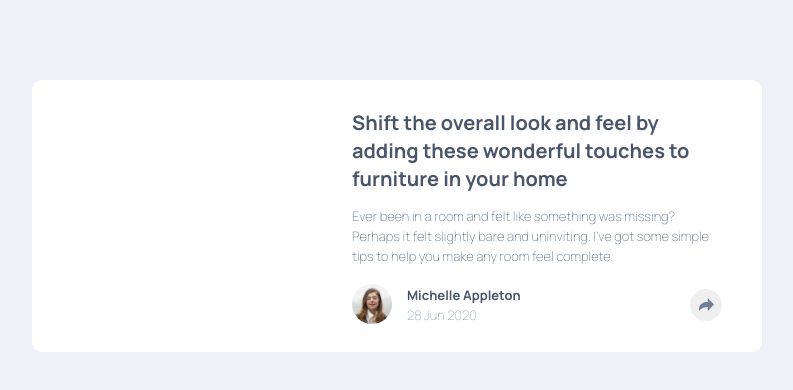
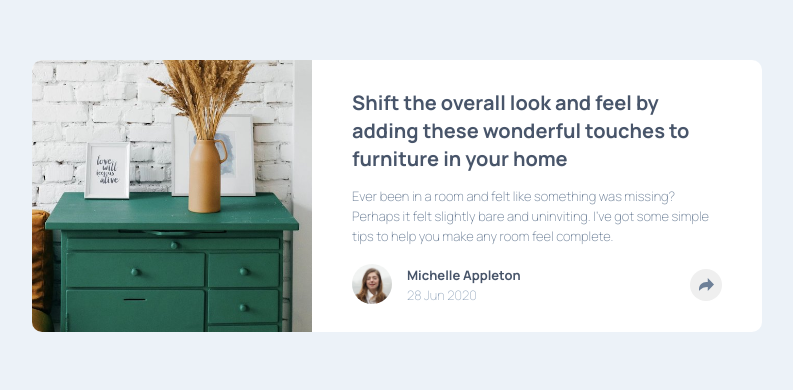
Before and after one commit to ViyanMd/Article-Preview-component, a plain HTML site: page index.html in a window 1280 px wide. Shown: the part 204-594 px from the top of the page, without its empty margins (243-1036 px from the left). Drawn offline with Linux system fonts and the light colour scheme.

Commit message:
Fix hero image

```diff
--- a/css/style.css
+++ b/css/style.css
@@ -14,7 +14,7 @@ body {
   align-items: center;
   justify-content: center;
   padding: 2rem;
-  overflow: hidden;
+  padding-top: 0;
   background-color: #ecf2f8;
 }
 
@@ -66,7 +66,7 @@ body {
 }
 
 .hero-image {
-  background-image: url("./images/drawers.jpg");
+  background-image: url("../images/drawers.jpg");
   background-repeat: no-repeat;
   background-position: center;
   background-size: cover;
```
